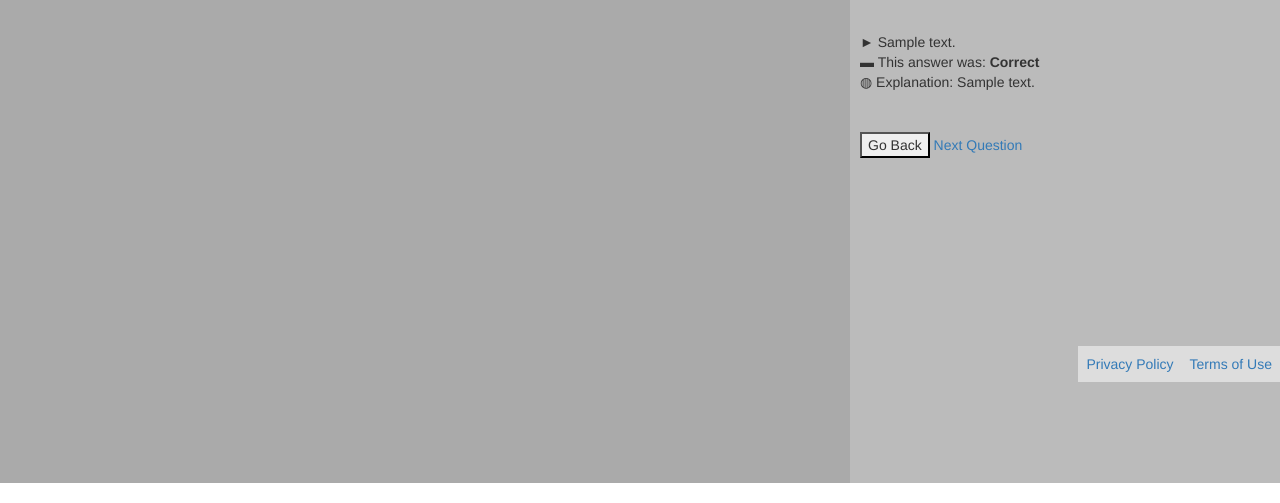
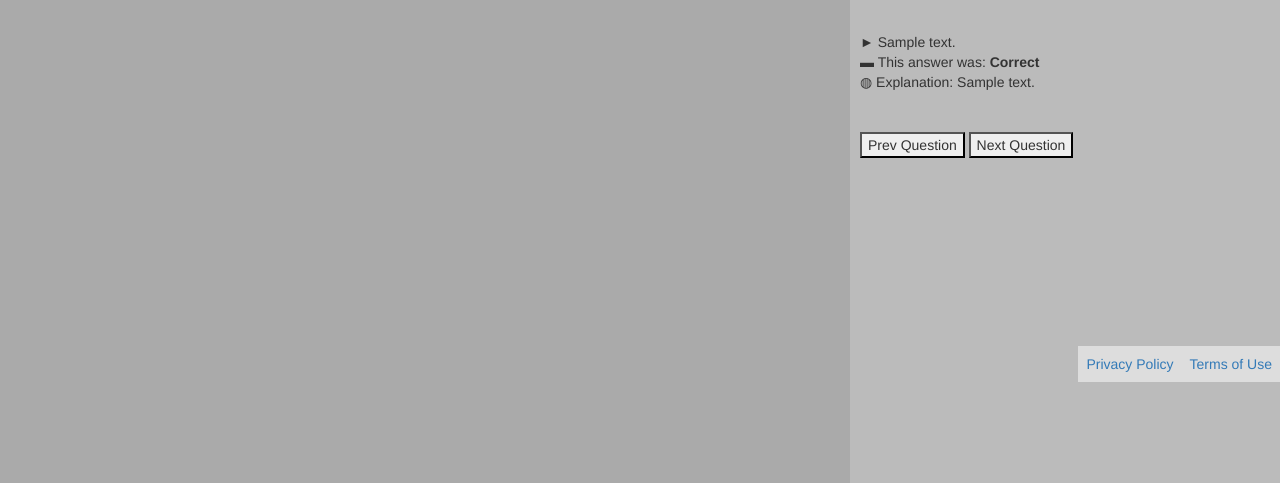
Before and after one commit to RemeoLong/Portfolio, a Django app: a page that uses SAT/templates/index/results.html in a window 1280 px wide; the page is wider, and only the part inside the window is pictured. Shown: the part 418-921 px from the top of that part. Run offline with Django 3.2, Linux system fonts and the light colour scheme; tables that the repository leaves empty hold one stand-in row (values such as "Sample post"); some libraries are stand-ins or nearby versions.

Commit message:
added forward page

```diff
--- a/SAT/templates/index/results.html
+++ b/SAT/templates/index/results.html
@@ -19,7 +19,8 @@
 <h1>{{ question.questions_text }}</h1>
 <p>Your Choice was: {{ choice.selected_answer }}</p>
 <ul>
-{% for choice in question.choice_set.all %} <br>
+{% for choice in question.choice_set.all %}
+    <br>
     <li>&#9658; {{ choice.choice_text }}</li>
     <li>&#9644; This answer was: <b>{{ choice.correct }}</b></li>
     <li>&#9677; Explanation: {{ choice.explain }}</li>
@@ -27,16 +28,20 @@
 
 <br>
 <br>
+    <button onclick="changePage(-1);">Prev Question</button>
+    <button onclick="changePage(1);">Next Question</button>
 
-<button onclick="goBack()">Go Back</button>
 
-<a href="http://remeolong.pythonanywhere.com/SAT/page+1" class="next">Next Question</a>
+    <script>
 
-<script>
+var currentPage = 1;
+var maxPage = 1000;
+const changePage = (num) => {
+  let pageNum = currentPage + num
+  currentPage = pageNum < 1 ? 1 : pageNum > maxPage ? maxPage : pageNum;
+  window.location = `http://127.0.0.1:8000/SAT/${currentPage}`;
+}
 
-function goBack() {
-  window.history.go(-1);
-}
 </script>
 
 </ul>
```
